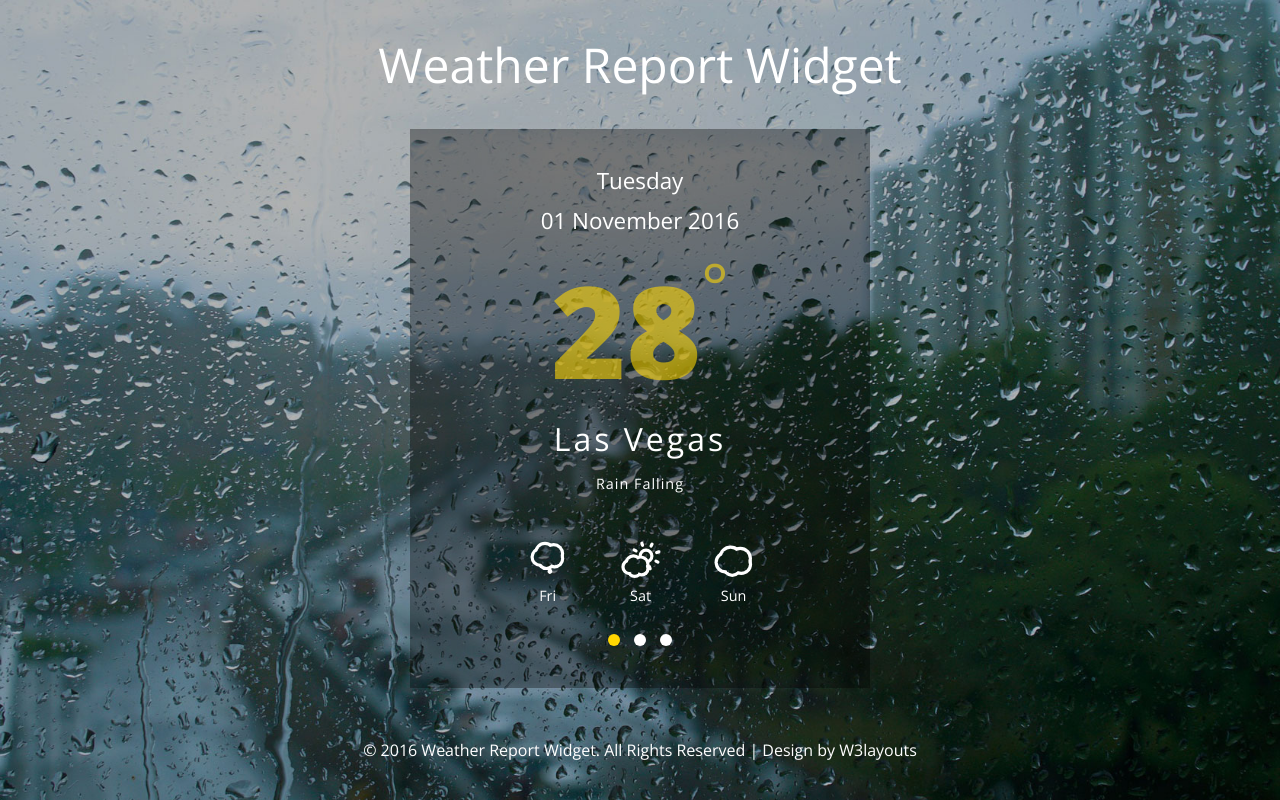
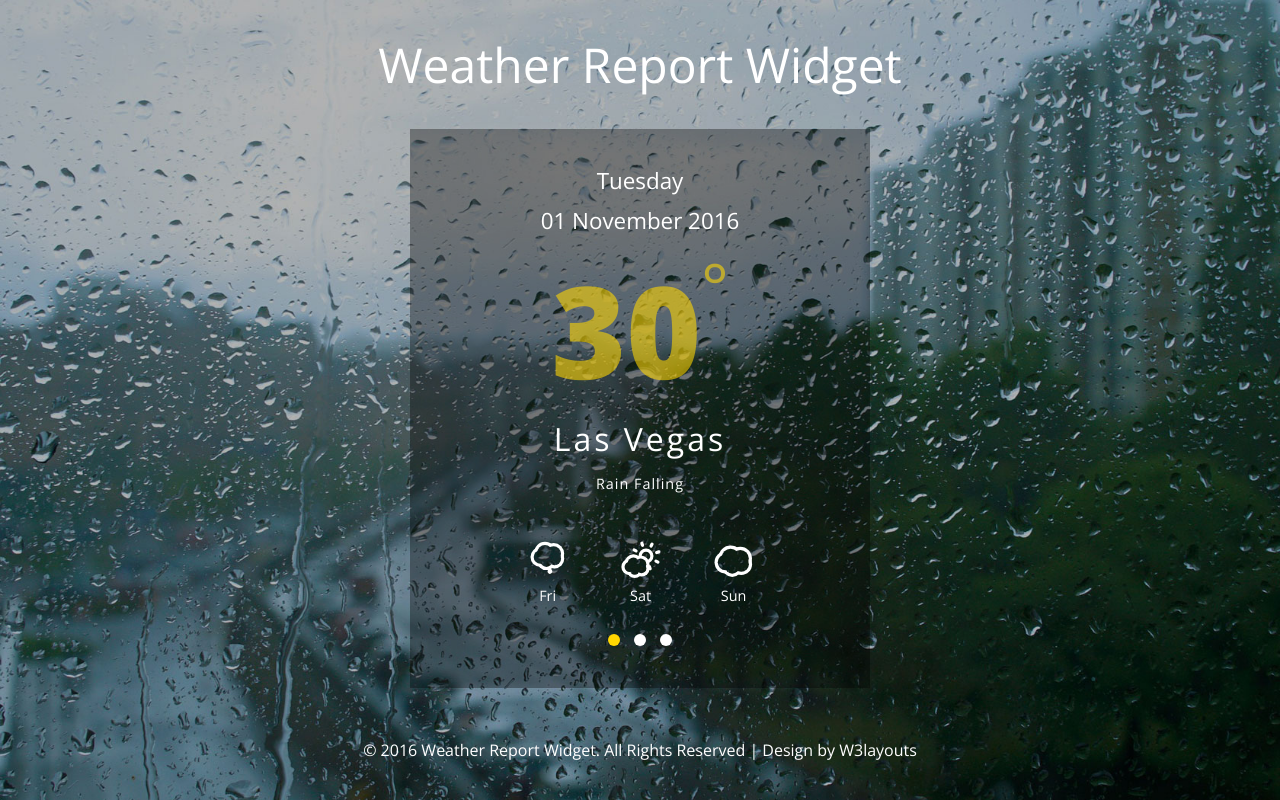
Before and after one commit to Mika28000/Mik28, a plain HTML site: page index.html in a window 1280 px wide. Drawn offline with nearby package versions, Linux system fonts and the light colour scheme.

Commit message:
Update index.html

```diff
--- a/index.html
+++ b/index.html
@@ -64,7 +64,7 @@ License URL: http://creativecommons.org/licenses/by/3.0/
 					</script>
 					<!-- //Date-JavaScript -->
 				</div>
-				<h2>28<span>°</span></h2>
+				<h2>30<span>°</span></h2>
 				<h4>Las Vegas</h4>
 				<h6>Rain Falling</h6>
 			</div>
```
